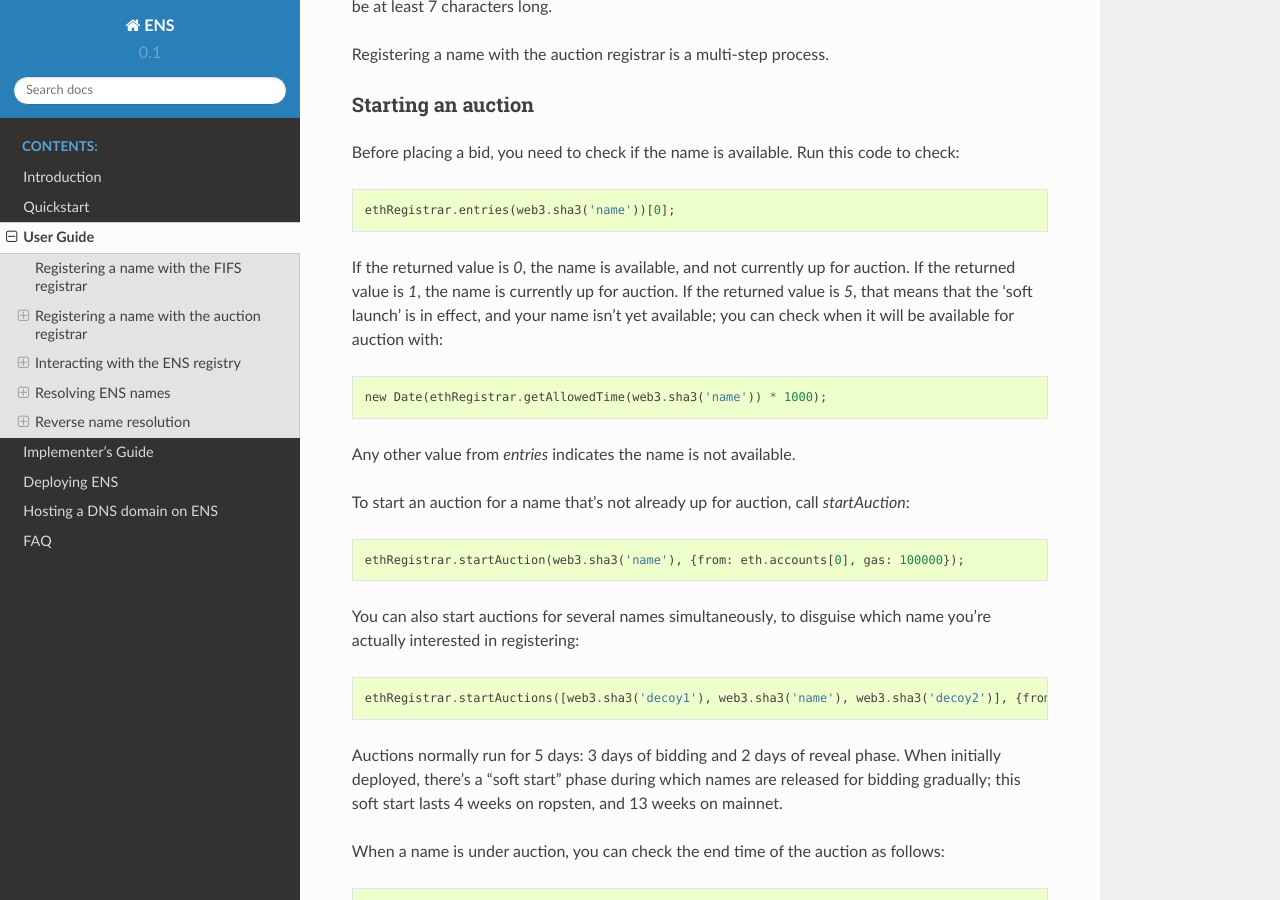
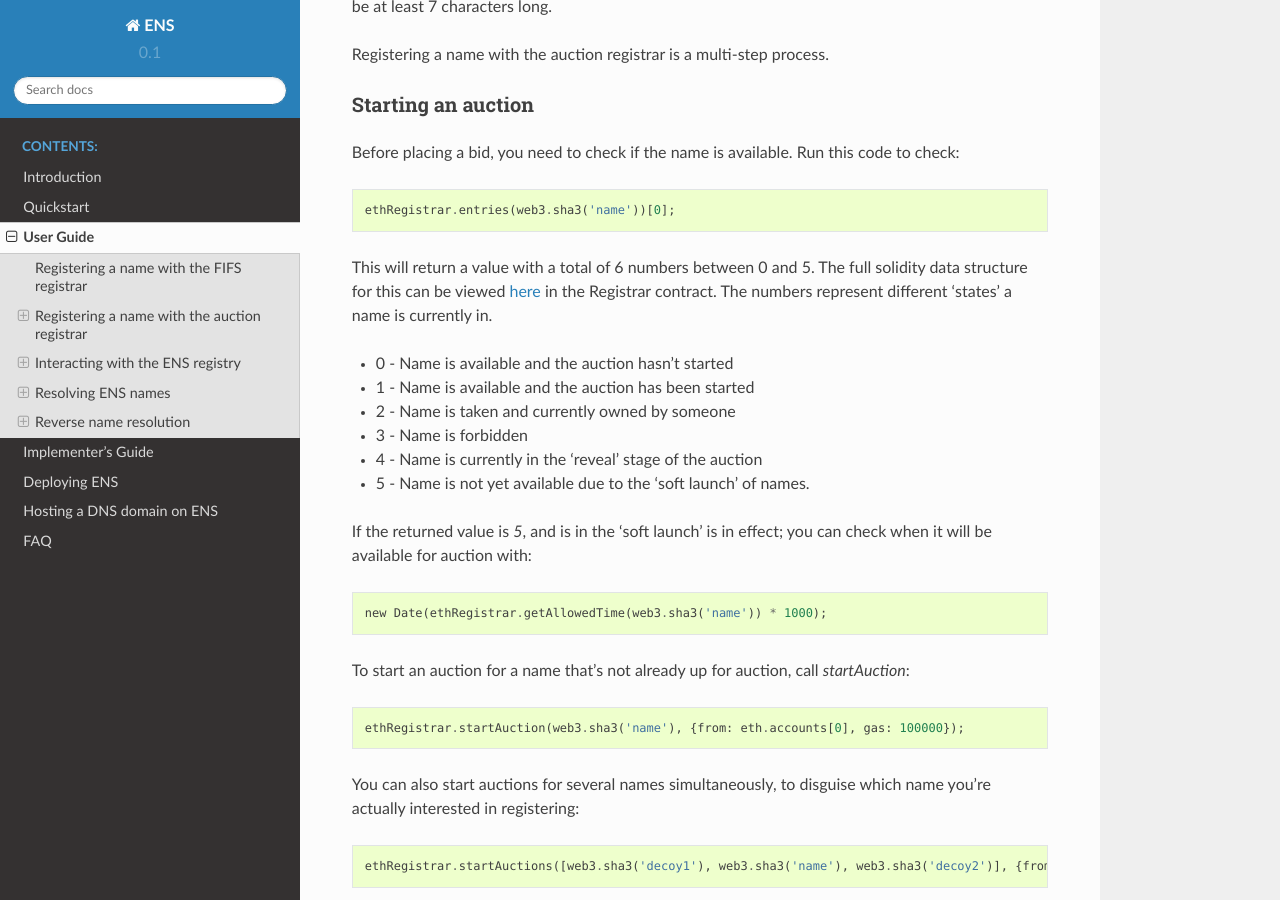
Before and after one commit to ensdomains/ens, a Sphinx documentation site: the page built from docs/userguide.rst, in a window 1280 px wide and 900 px high, scrolled down 1216 px. Built offline with Sphinx 7.4.7 and the Read the Docs theme 2.0.0, drawn with Linux system fonts in a browser that asks for light colours.

Commit message:
Expanded explanation returned value from .entries

```diff
--- a/docs/userguide.rst
+++ b/docs/userguide.rst
@@ -57,13 +57,21 @@
 
     ethRegistrar.entries(web3.sha3('name'))[0];
 
-If the returned value is `0`, the name is available, and not currently up for auction. If the returned value is `1`, the name is currently up for auction. If the returned value is `5`, that means that the 'soft launch' is in effect, and your name isn't yet available; you can check when it will be available for auction with:
+This will return a value with a total of 6 numbers between 0 and 5. The full solidity data structure for this can be viewed `here <https://github.com/ethereum/ens/blob/master/contracts/HashRegistrarSimplified.sol#L110>`_ in the Registrar contract. The numbers represent different 'states' a name is currently in.
+
+- 0 - Name is available and the auction hasn't started
+- 1 - Name is available and the auction has been started
+- 2 - Name is taken and currently owned by someone
+- 3 - Name is forbidden
+- 4 - Name is currently in the 'reveal' stage of the auction
+- 5 - Name is not yet available due to the 'soft launch' of names.
+
+If the returned value is `5`, and is in the 'soft launch' is in effect; you can check when it will be available for auction with:
 
 ::
 
     new Date(ethRegistrar.getAllowedTime(web3.sha3('name')) * 1000);
 
-Any other value from `entries` indicates the name is not available.
 
 To start an auction for a name that's not already up for auction, call `startAuction`:
 
```
